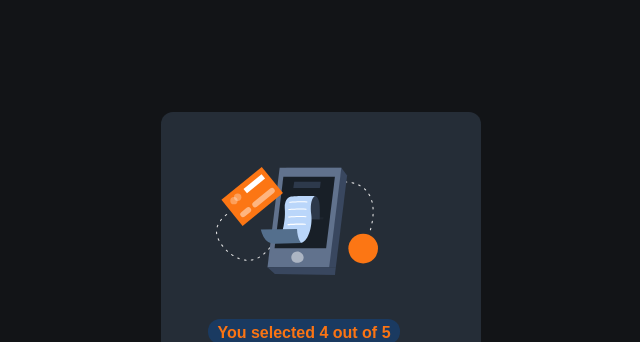
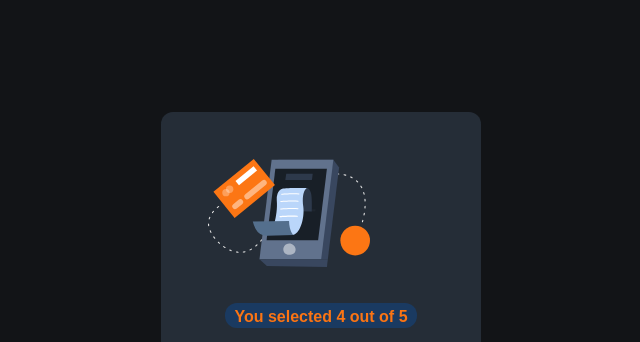
Before and after one commit to macilah-carter/interactive-rating-component, a plain HTML site: page thankyou.html in a window 1280 px wide. Shown: the top 342 px of the page, without its empty margins (319-959 px from the left). Drawn offline with Linux system fonts and the light colour scheme.

Commit message:
all work done

```diff
--- a/thankyou.css
+++ b/thankyou.css
@@ -14,11 +14,11 @@ body{
     border-radius: 12px;
 }
 .svg{
-    margin: 2.5em;
+    margin: 2em;
 }
 .notes h4{
     color: hsl(25, 97%, 53%);
-    margin: 0 2em;
+    margin: auto;
     text-align: center;
     width: 12em;
     height: 25px;
```
